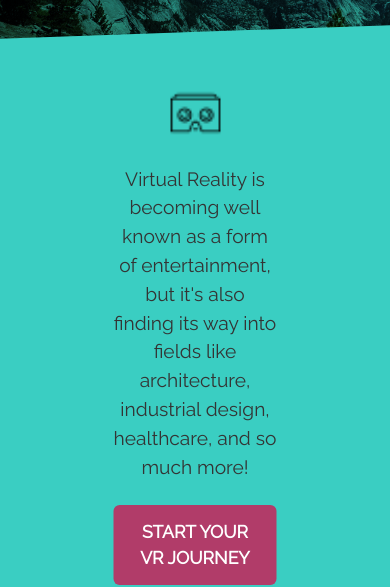
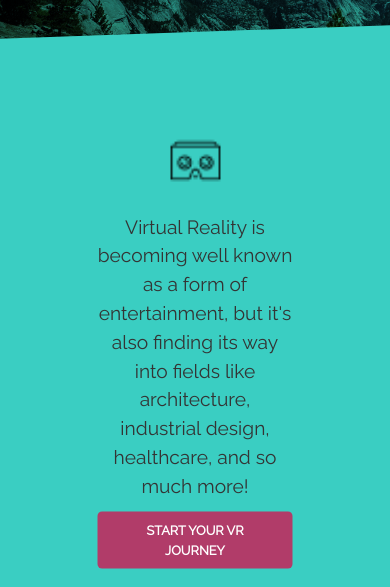
Before and after one commit to Hamadrial/Demo-Website-VirtualReality, a website: page index.html in a window 390 px wide. Shown: the part 283-870 px from the top of the page. Drawn offline with nearby package versions, Linux system fonts and the light colour scheme.

Commit message:
fixed responsice

```diff
--- a/index.html
+++ b/index.html
@@ -47,7 +47,7 @@
       <div class="intro">
         <img class="vr-icon" src="img/virtual-reality.png" alt="Virtual reality">
 
-        <p>
+        <p class="intro-text">
           Virtual Reality is becoming well known as a form of entertainment, but it's also finding its way into fields like architecture,
           industrial design, healthcare, and so much more!
         </p>
--- a/scss/partials/_main-styles.scss
+++ b/scss/partials/_main-styles.scss
@@ -199,6 +199,15 @@ a {
   .img-featured {
     display: none;
   }
+  .intro {
+    padding: 0;
+  }
+  .intro-text {
+    margin-bottom: .7rem;
+  }
+  .btn-callout {
+    font-size: .8rem;
+  }
 }
 
 @media (min-width: 576px) {
```
Also changed, not shown: css/style.css.
